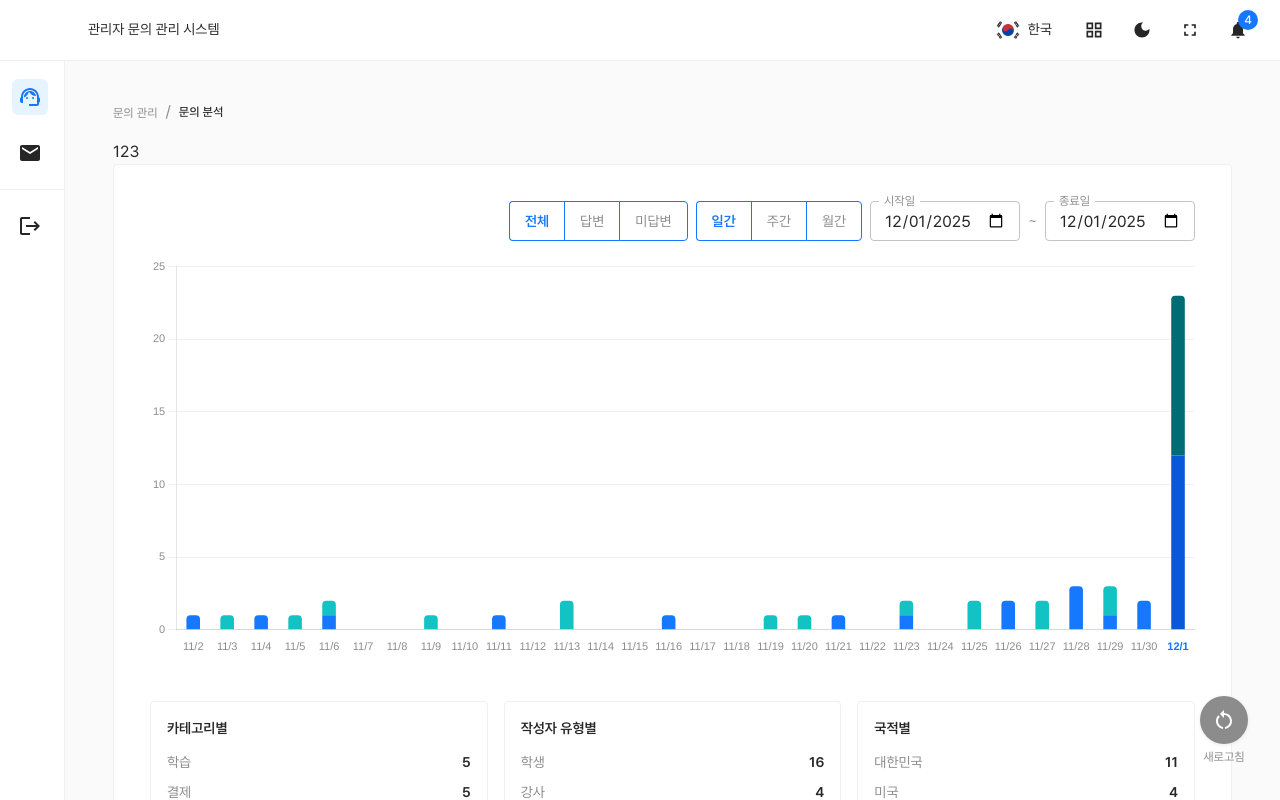
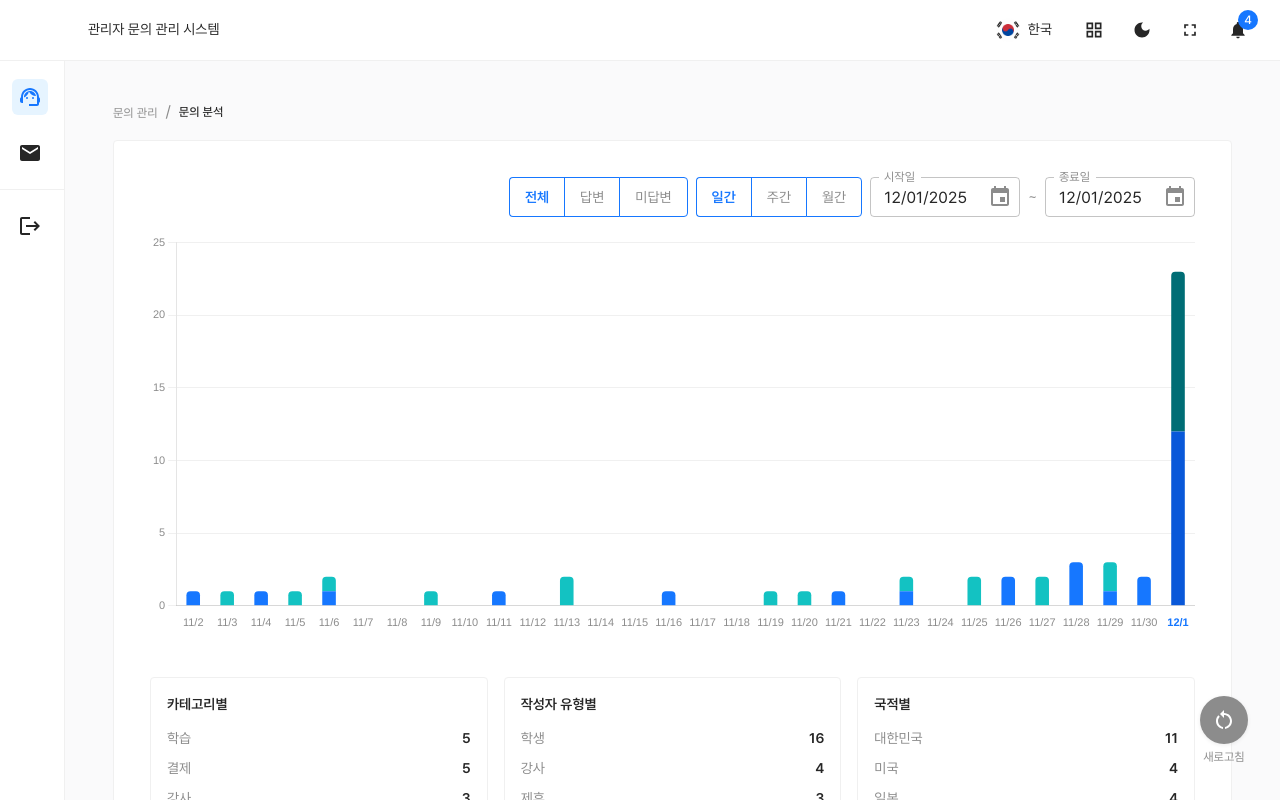
Before and after one commit to blackstarzck/dotore-admin, a React (Vite) app: page /analysis in a window 1280 px wide. Shown: the top 800 px of the page. Built offline with nearby package versions, Linux system fonts and the light colour scheme; sample sign-in values are in the browser's storage; some icons are missing.

Commit message:
fix: Change componet from TextArea to DatePicker

```diff
--- a/src/pages/InquiryAnalysisPage.tsx
+++ b/src/pages/InquiryAnalysisPage.tsx
@@ -13,13 +13,15 @@ import {
   MenuItem,
   Select,
   Stack,
-  TextField,
   Tooltip,
   Typography,
   useScrollTrigger,
-  Zoom,
+  Zoom
 } from '@mui/material';
 import { alpha, useColorScheme, useTheme } from '@mui/material/styles';
+import { AdapterDayjs } from '@mui/x-date-pickers/AdapterDayjs';
+import { DatePicker } from '@mui/x-date-pickers/DatePicker';
+import { LocalizationProvider } from '@mui/x-date-pickers/LocalizationProvider';
 import {
   ArcElement,
   BarElement,
@@ -33,6 +35,7 @@ import {
   PointElement,
   Title,
 } from 'chart.js';
+import dayjs, { Dayjs } from 'dayjs';
 import React, { useEffect, useMemo, useState } from 'react';
 import { Bar, Bubble, Doughnut } from 'react-chartjs-2';
 import AnalyticEcommerce from '../components/AnalyticEcommerce';
@@ -309,8 +312,8 @@ const InquiryAnalysisPage = () => {
     const day = String(targetDate.getDate()).padStart(2, '0');
     return `${year}-${month}-${day}`;
   };
-  const [customStartDate, setCustomStartDate] = useState<string>(getTodayString());
-  const [customEndDate, setCustomEndDate] = useState<string>(getTodayString());
+  const [customStartDate, setCustomStartDate] = useState<Dayjs | null>(dayjs());
+  const [customEndDate, setCustomEndDate] = useState<Dayjs | null>(dayjs());
 
   // 페이지 마운트 시 스크롤을 상단으로 이동
   useEffect(() => {
@@ -327,10 +330,10 @@ const InquiryAnalysisPage = () => {
       setSelectedBarIndex(11); // 최근 12개월 중 마지막 인덱스 (이번 달)
     } else if (stackedBarPeriodFilter === 'custom') {
       // 커스텀 날짜 범위의 경우 마지막 날짜 선택
-      const startDate = new Date(customStartDate);
-      const endDate = new Date(customEndDate);
-      const days = Math.ceil((endDate.getTime() - startDate.getTime()) / (1000 * 60 * 60 * 24)) + 1;
+      if (customStartDate && customEndDate) {
+        const days = customEndDate.diff(customStartDate, 'day') + 1;
         setSelectedBarIndex(Math.max(0, days - 1));
+      }
     }
   }, [stackedBarPeriodFilter, customStartDate, customEndDate]);
 
@@ -823,7 +826,6 @@ const InquiryAnalysisPage = () => {
 
   return (
     <>
-      123
       {/* 문의 현황 분석 섹션 */}
       <Grid container spacing={2} sx={{ mb: 4.5 }}>
         <Grid size={{ xs: 12 }}>
@@ -875,11 +877,10 @@ const InquiryAnalysisPage = () => {
                   >
                     <Button
                       onClick={() => {
-                        const today = new Date();
-                        const startDate = new Date(today);
-                        startDate.setDate(startDate.getDate() - 29); // 최근 30일
-                        setCustomStartDate(getTodayString(startDate));
-                        setCustomEndDate(getTodayString(today));
+                        const today = dayjs();
+                        const startDate = dayjs().subtract(29, 'day'); // 최근 30일
+                        setCustomStartDate(startDate);
+                        setCustomEndDate(today);
                         setStackedBarPeriodFilter('daily');
                       }}
                       sx={{
@@ -892,11 +893,10 @@ const InquiryAnalysisPage = () => {
                     </Button>
                     <Button
                       onClick={() => {
-                        const today = new Date();
-                        const startDate = new Date(today);
-                        startDate.setDate(startDate.getDate() - (startDate.getDay() + 11 * 7)); // 최근 12주 시작일
-                        setCustomStartDate(getTodayString(startDate));
-                        setCustomEndDate(getTodayString(today));
+                        const today = dayjs();
+                        const startDate = dayjs().subtract(11 * 7 + today.day(), 'day'); // 최근 12주 시작일
+                        setCustomStartDate(startDate);
+                        setCustomEndDate(today);
                         setStackedBarPeriodFilter('weekly');
                       }}
                       sx={{
@@ -909,10 +909,10 @@ const InquiryAnalysisPage = () => {
                     </Button>
                     <Button
                       onClick={() => {
-                        const today = new Date();
-                        const startDate = new Date(today.getFullYear(), today.getMonth() - 11, 1); // 최근 12개월 시작일
-                        setCustomStartDate(getTodayString(startDate));
-                        setCustomEndDate(getTodayString(today));
+                        const today = dayjs();
+                        const startDate = dayjs().subtract(11, 'month').startOf('month'); // 최근 12개월 시작일
+                        setCustomStartDate(startDate);
+                        setCustomEndDate(today);
                         setStackedBarPeriodFilter('monthly');
                       }}
                       sx={{
@@ -924,51 +924,59 @@ const InquiryAnalysisPage = () => {
                       월간
                     </Button>
                   </ButtonGroup>
+                  <LocalizationProvider dateAdapter={AdapterDayjs}>
                     <Box sx={{ display: 'flex', alignItems: 'center', gap: 1 }}>
-                    <TextField
-                      type="date"
-                      size="small"
+                      <DatePicker
+                        key={`start-date-${mode}`}
                         value={customStartDate}
-                      onChange={(e) => {
-                        setCustomStartDate(e.target.value);
+                        onChange={(newValue) => {
+                          setCustomStartDate(newValue);
                           setStackedBarPeriodFilter('custom');
                         }}
-                      sx={{
+                        slotProps={{
+                          textField: {
+                            size: 'small',
+                            sx: {
                               width: 150,
-                        '& input[type="date"]::-webkit-calendar-picker-indicator': {
-                          filter: mode === 'dark' ? 'invert(1)' : 'none',
-                        },
-                        '& input[type="date"]': {
-                          color: 'text.primary',
-                        },
-                      }}
-                      InputLabelProps={{ shrink: true }}
+                              '& .MuiInputAdornment-root .MuiIconButton-root': {
+                                color: 'text.secondary',
+                              },
+                            },
+                          },
+                          actionBar: {
+                            actions: ['clear', 'today'],
+                          },
+                        }}
                         label="시작일"
                       />
                       <Typography variant="body2" color="text.secondary">
                         ~
                       </Typography>
-                    <TextField
-                      type="date"
-                      size="small"
+                      <DatePicker
+                        key={`end-date-${mode}`}
                         value={customEndDate}
-                      onChange={(e) => {
-                        setCustomEndDate(e.target.value);
+                        onChange={(newValue) => {
+                          setCustomEndDate(newValue);
                           setStackedBarPeriodFilter('custom');
                         }}
-                      sx={{
+                        slotProps={{
+                          textField: {
+                            size: 'small',
+                            sx: {
                               width: 150,
-                        '& input[type="date"]::-webkit-calendar-picker-indicator': {
-                          filter: mode === 'dark' ? 'invert(1)' : 'none',
-                        },
-                        '& input[type="date"]': {
-                          color: 'text.primary',
-                        },
-                      }}
-                      InputLabelProps={{ shrink: true }}
+                              '& .MuiInputAdornment-root .MuiIconButton-root': {
+                                color: 'text.secondary',
+                              },
+                            },
+                          },
+                          actionBar: {
+                            actions: ['clear', 'today'],
+                          },
+                        }}
                         label="종료일"
                       />
                     </Box>
+                  </LocalizationProvider>
                 </Box>
               </Box>
 
@@ -1096,12 +1104,10 @@ const InquiryAnalysisPage = () => {
                       }
                     });
                   }
-                } else if (stackedBarPeriodFilter === 'custom') {
+                } else if (stackedBarPeriodFilter === 'custom' && customStartDate && customEndDate) {
                   // 커스텀 날짜 범위 데이터
-                  const startDate = new Date(customStartDate);
-                  startDate.setHours(0, 0, 0, 0);
-                  const endDate = new Date(customEndDate);
-                  endDate.setHours(23, 59, 59, 999);
+                  const startDate = customStartDate.startOf('day').toDate();
+                  const endDate = customEndDate.endOf('day').toDate();
 
                   // 시작일과 종료일 사이의 모든 날짜 생성
                   const dateArray: Date[] = [];
--- a/src/pages/InquiryListPage.tsx
+++ b/src/pages/InquiryListPage.tsx
@@ -30,8 +30,7 @@ import {
   tooltipClasses,
   useScrollTrigger
 } from '@mui/material';
-import { useColorScheme } from '@mui/material/styles';
-import { styled } from '@mui/material/styles';
+import { styled, useColorScheme } from '@mui/material/styles';
 import type { TooltipProps } from '@mui/material/Tooltip';
 import { useEffect, useMemo, useState } from 'react';
 import { useSearchParams } from 'react-router-dom';
@@ -39,8 +38,8 @@ import InquiryDetailModal from '../components/InquiryDetailModal';
 import { useLanguage } from '../context/LanguageContext';
 import { mockInquiries } from '../data/mockData';
 import { Inquiry, InquiryCategory, InquiryStatus, UserType } from '../types/inquiry';
+import { getCommonText, getPageText } from '../utils/pageTexts';
 import { getInquiries, saveInquiries } from '../utils/storage';
-import { getPageText, getCommonText } from '../utils/pageTexts';
 
 // 커스터마이징된 Tooltip 컴포넌트 (현재 사용되지 않음)
 // const HtmlTooltip = styled(({ className, ...props }: TooltipProps) => (
@@ -1226,75 +1225,9 @@ const InquiryListPage = () => {
                           </Typography>
                         </>
                       ) : (
-                        <WarningTooltip
-                          title={
-                            <Box
-                              onClick={(e) => {
-                                e.stopPropagation();
-                                e.preventDefault();
-                              }}
-                              onMouseDown={(e) => {
-                                e.stopPropagation();
-                                e.preventDefault();
-                              }}
-                              onMouseUp={(e) => {
-                                e.stopPropagation();
-                                e.preventDefault();
-                              }}
-                            >
-                              <Typography color="inherit" variant="body2" sx={{ fontWeight: 500 }}>
-                                {(() => {
-                                  const createdDate = new Date(inquiry.created_at);
-                                  const now = new Date();
-                                  const diffTime = now.getTime() - createdDate.getTime();
-                                  const diffDays = Math.floor(diffTime / (1000 * 60 * 60 * 24));
-                                  const diffHours = Math.floor(diffTime / (1000 * 60 * 60));
-                                  const diffMinutes = Math.floor(diffTime / (1000 * 60));
-
-                                  if (diffDays > 0) {
-                                    return `${diffDays}일 동안 미답변`;
-                                  } else if (diffHours > 0) {
-                                    return `${diffHours}시간 동안 미답변`;
-                                  } else {
-                                    return `${diffMinutes}분 동안 미답변`;
-                                  }
-                                })()}
-                              </Typography>
-                            </Box>
-                          }
-                          arrow
-                          placement="right"
-                          open={true}
-                          disableHoverListener
-                          disableFocusListener
-                          disableTouchListener
-                          PopperProps={{
-                            onClick: (e: React.MouseEvent) => {
-                              e.stopPropagation();
-                              e.preventDefault();
-                            },
-                            onMouseDown: (e: React.MouseEvent) => {
-                              e.stopPropagation();
-                              e.preventDefault();
-                            },
-                            style: {
-                              zIndex: openModal ? 1200 : 1100, // GNB(z-index: 1200) 아래에 표시되도록 설정
-                            },
-                          }}
-                        >
-                          <Box
-                            onClick={(e) => {
-                              e.stopPropagation();
-                            }}
-                            onMouseDown={(e) => {
-                              e.stopPropagation();
-                            }}
-                          >
-                            <Typography variant="body2" color="error" noWrap>
-                              미답변
-                            </Typography>
-                          </Box>
-                        </WarningTooltip>
+                        <Typography variant="body2" color="error" noWrap>
+                          미답변
+                        </Typography>
                       )}
                     </TableCell>
                   </TableRow>
```
Lines whose indentation alone changed are shown as unchanged.
